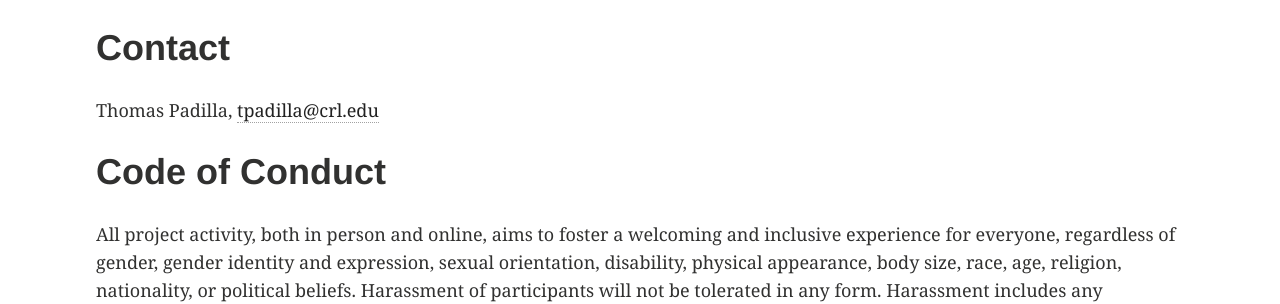
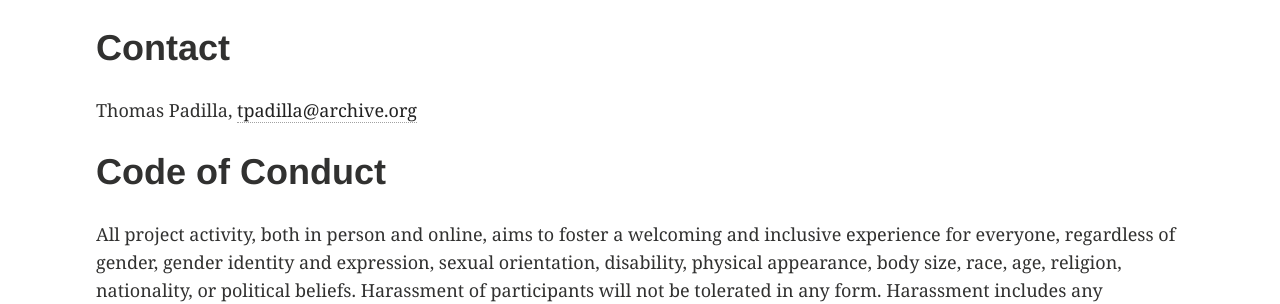
Before and after one commit to collectionsasdata/part2whole, a Jekyll site: the page built from index.md, in a window 1280 px wide. Shown: the part 702-1006 px from the top of the page. Built offline with Jekyll 4.4.1, drawn with Linux system fonts in a browser that asks for light colours; part of the change alters nothing that is shown.

Commit message:
Update index.md

```diff
--- a/index.md
+++ b/index.md
@@ -13,7 +13,7 @@ Over a period of three years, *Part to Whole* [**is funding and programmatically
 
 # Contact
 
-Thomas Padilla, <tpadilla@crl.edu>
+Thomas Padilla, <tpadilla@archive.org>
 
 # Code of Conduct
 
```
